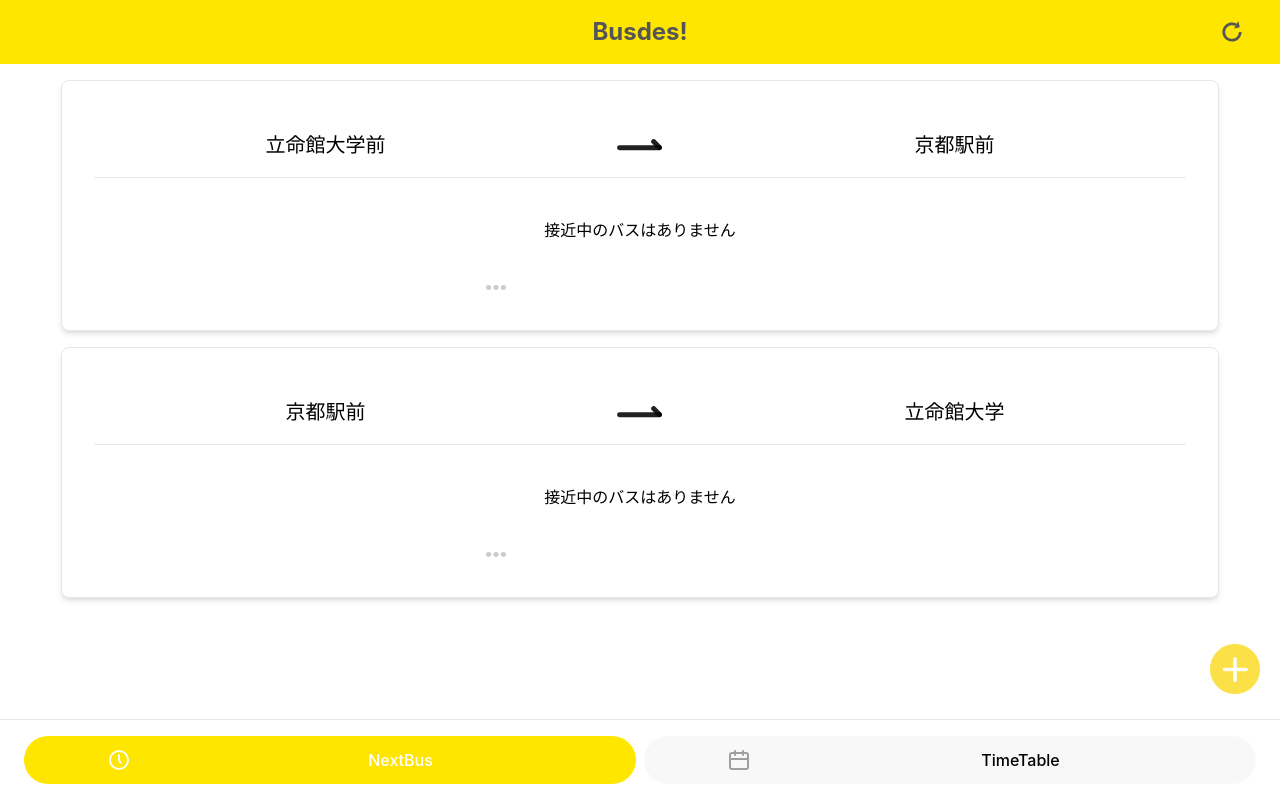
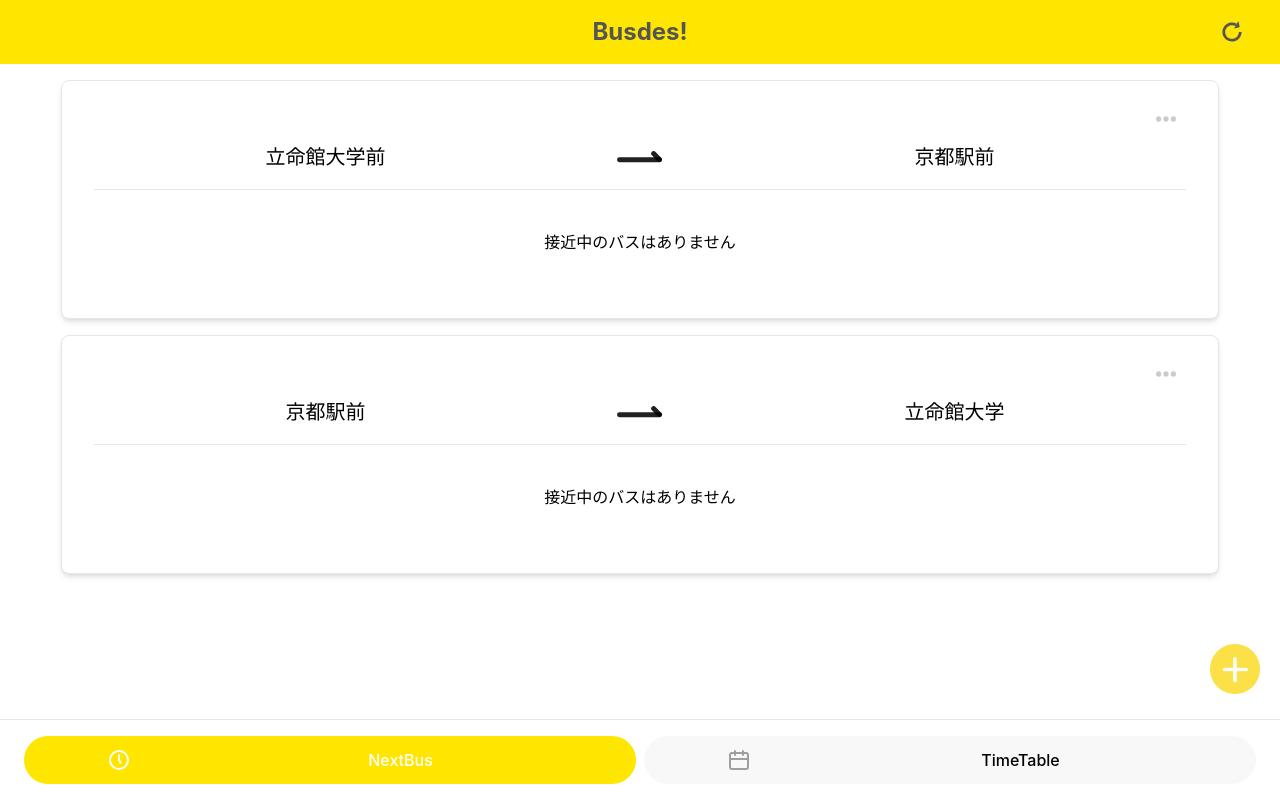
Before and after one commit to Shunkicreate/busdes-kic-web, a React (Create React App) app: page / in a window 1280 px wide. Built offline with nearby package versions, Linux system fonts and the light colour scheme; no server answers.

Commit message:
削除ボタンの位置変更

```diff
--- a/src/layout/BusCard.tsx
+++ b/src/layout/BusCard.tsx
@@ -20,10 +20,10 @@ const BusCard = (prop: Props) => {
 
 
     <div className='w-11/12 p-2 bg-white border rounded-lg shadow-md sm:p-8 dark:bg-white'>
+      <BusCardDisplaySetting buslistindex={prop.index}></BusCardDisplaySetting>
       <BusCardHeader from_bus={prop.from} to_bus={prop.to} />
       <hr />
       <NextBusInfoFromAPI from_bus={prop.from} to_bus={prop.to} index={prop.index} />
-      <BusCardDisplaySetting buslistindex={prop.index}></BusCardDisplaySetting>
     </div>
   )
 }
--- a/src/layout/BusCardDisplaySetteing.tsx
+++ b/src/layout/BusCardDisplaySetteing.tsx
@@ -31,10 +31,12 @@ const BusCardDisplaySetting = ({ buslistindex }: { buslistindex: number }) => {
     }
 
     return (
-        <div className='h-6 pr-72 object-center'>
-            <button className='w-6' onClick={openModal}>
-                <CardDisplayButton></CardDisplayButton>
-            </button>
+        <div className='h-3 pr-72 object-center relative'>
+            <div className='absolute h-full flex right-2'>
+                <button className='w-6 my-auto' onClick={openModal}>
+                    <CardDisplayButton></CardDisplayButton>
+                </button>
+            </div>
             <Modal>
                 <div className='p-16 text-center bg-white rounded-2xl'>
                     <div className='p-4 text-xl'>削除しますか？</div>
```
